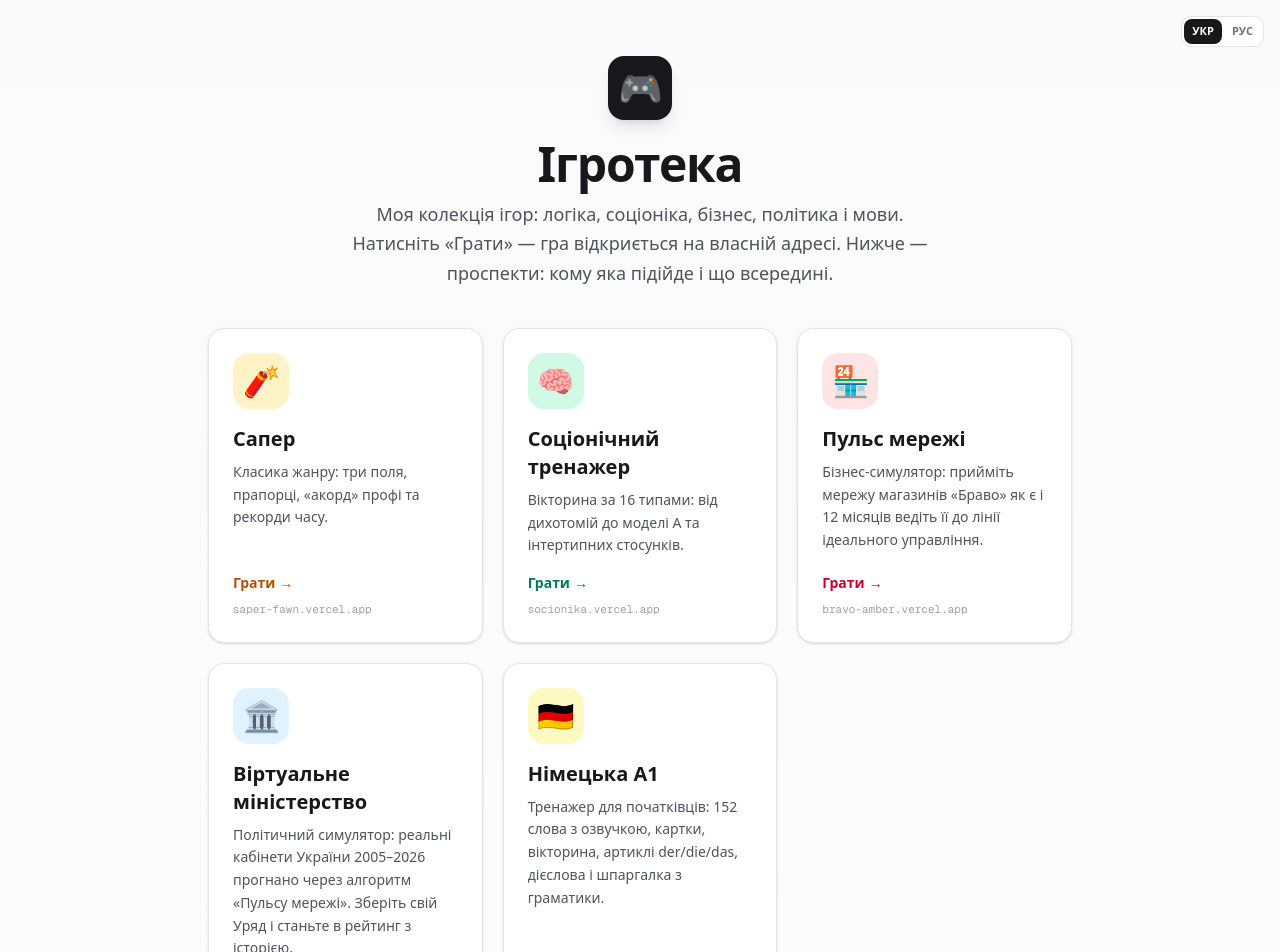
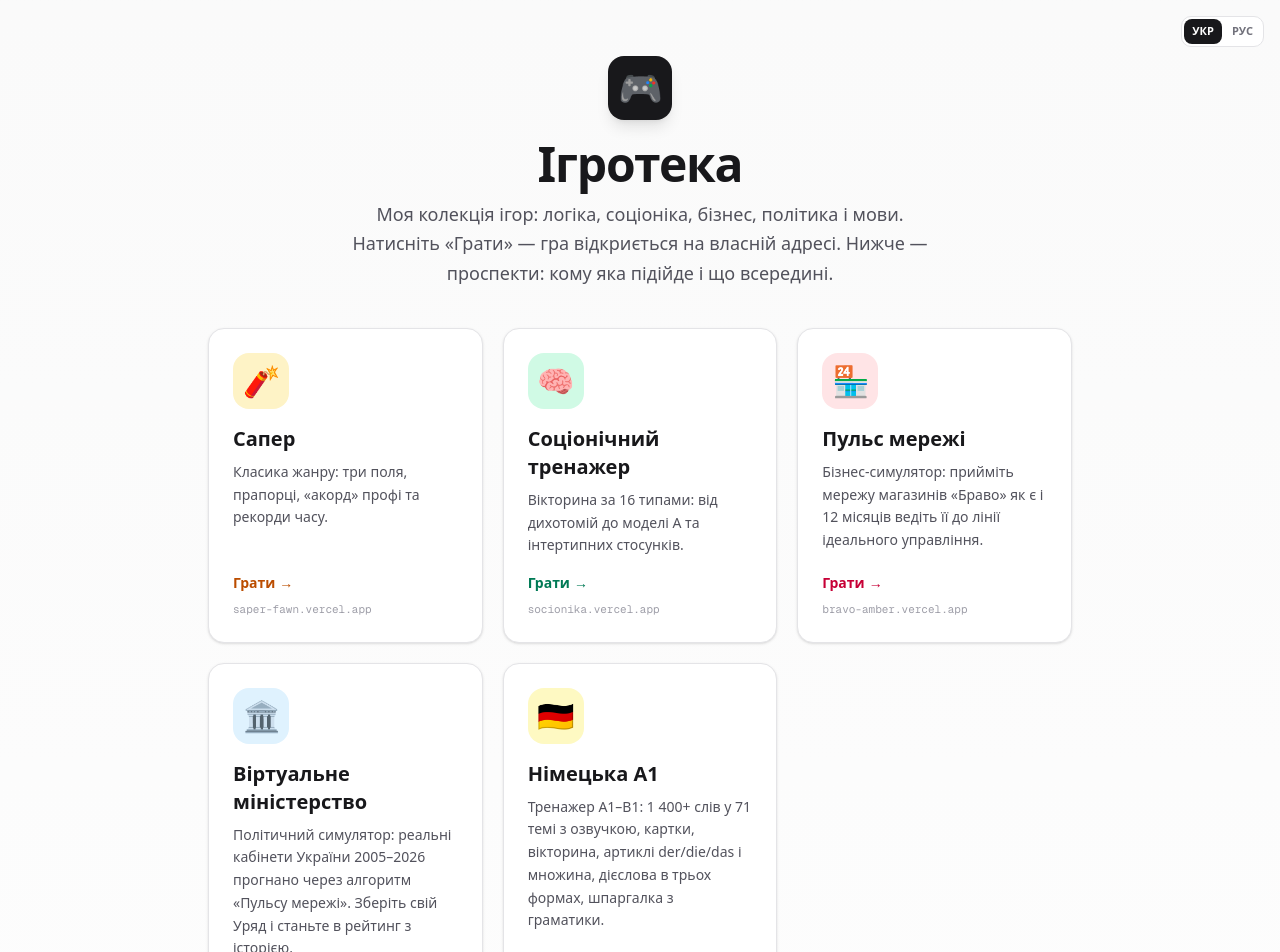
Before and after one commit to alex195703/igroteka, a Next.js app: page / in a window 1280 px wide. Shown: the top 952 px of the page. Built offline with nearby package versions, Linux system fonts and the light colour scheme.

Commit message:
Showcase: Deutsch trainer card updated for 10x material (A1-B1, 1419 words, 71 topics)

```diff
--- a/src/app/page.tsx
+++ b/src/app/page.tsx
@@ -215,16 +215,16 @@ const GAMES: GameMeta[] = [
     url: 'https://deutsch-alexs-projects-82e4c164.vercel.app',
     title: { uk: 'Німецька A1', ru: 'Немецкий A1' },
     desc: {
-      uk: 'Тренажер для початківців: 152 слова з озвучкою, картки, вікторина, артиклі der/die/das, дієслова і шпаргалка з граматики.',
-      ru: 'Тренажёр для начинающих: 152 слова с озвучкой, карточки, викторина, артикли der/die/das, глаголы и шпаргалка по грамматике.',
+      uk: 'Тренажер A1–B1: 1 400+ слів у 71 темі з озвучкою, картки, вікторина, артиклі der/die/das і множина, дієслова в трьох формах, шпаргалка з граматики.',
+      ru: 'Тренажёр A1–B1: 1 400+ слов в 71 теме с озвучкой, карточки, викторина, артикли der/die/das и множественное, глаголы в трёх формах, шпаргалка по грамматике.',
     },
     chip: 'bg-yellow-100',
     border: 'hover:border-yellow-400',
     link: 'text-yellow-700',
     prospect: {
       short: {
-        uk: 'Все для впевненого старту з німецькою: 152 слова у 13 темах з прикладами й озвучкою (вимовляє сам браузер), двосторонні картки з позначкою «Знаю», вікторина перекладу в обидва боки з розбором помилок, тренажер артиклів der/die/das з кольоровими підказками, відмінювання дієслів у Präsens — від sein і haben до сильних — та стисла шпаргалка з граматики: відмінки, заперечення, порядок слів, модальні дієслова, множина і числа. Прогрес — у браузері: зірочка біля кожного слова і лічильники відповідей.',
-        ru: 'Всё для уверенного старта с немецким: 152 слова в 13 темах с примерами и озвучкой (произносит сам браузер), двусторонние карточки с пометкой «Знаю», викторина перевода в обе стороны с разбором ошибок, тренажёр артиклей der/die/das с цветными подсказками, спряжение глаголов в Präsens — от sein и haben до сильных — и краткая шпаргалка по грамматике: падежи, отрицание, порядок слов, модальные глаголы, множественное число и числа. Прогресс — в браузере: звёздочка у каждого слова и счётчики ответов.',
+        uk: 'Все для впевненого старту і руху далі з німецькою: 1 419 слів і фраз у 71 темі трьох рівнів (A1 → A2 → B1) з фільтром і озвучкою (вимовляє сам браузер), двосторонні картки з позначкою «Знаю», вікторина перекладу в обидва боки з розбором помилок, тренажер артиклів der/die/das і множини з кольоровими підказками, відмінювання 37 дієслів у Präsens, Präteritum і Partizip II — від sein і haben до модальних — та шпаргалка з 31 розділу граматики: відмінки, Perfekt, підрядні, пасив, Konjunktiv II тощо. Прогрес — у браузері: зірочка біля кожного слова і лічильники відповідей.',
+        ru: 'Всё для уверенного старта и движения дальше с немецким: 1 419 слов и фраз в 71 теме трёх уровней (A1 → A2 → B1) с фильтром и озвучкой (произносит сам браузер), двусторонние карточки с пометкой «Знаю», викторина перевода в обе стороны с разбором ошибок, тренажёр артиклей der/die/das и множественного числа с цветными подсказками, спряжение 37 глаголов в Präsens, Präteritum и Partizip II — от sein и haben до модальных — и шпаргалка из 31 раздела грамматики: падежи, Perfekt, придаточные, пассив, Konjunktiv II и т.д. Прогресс — в браузере: звёздочка у каждого слова и счётчики ответов.',
       },
     },
   },
```
